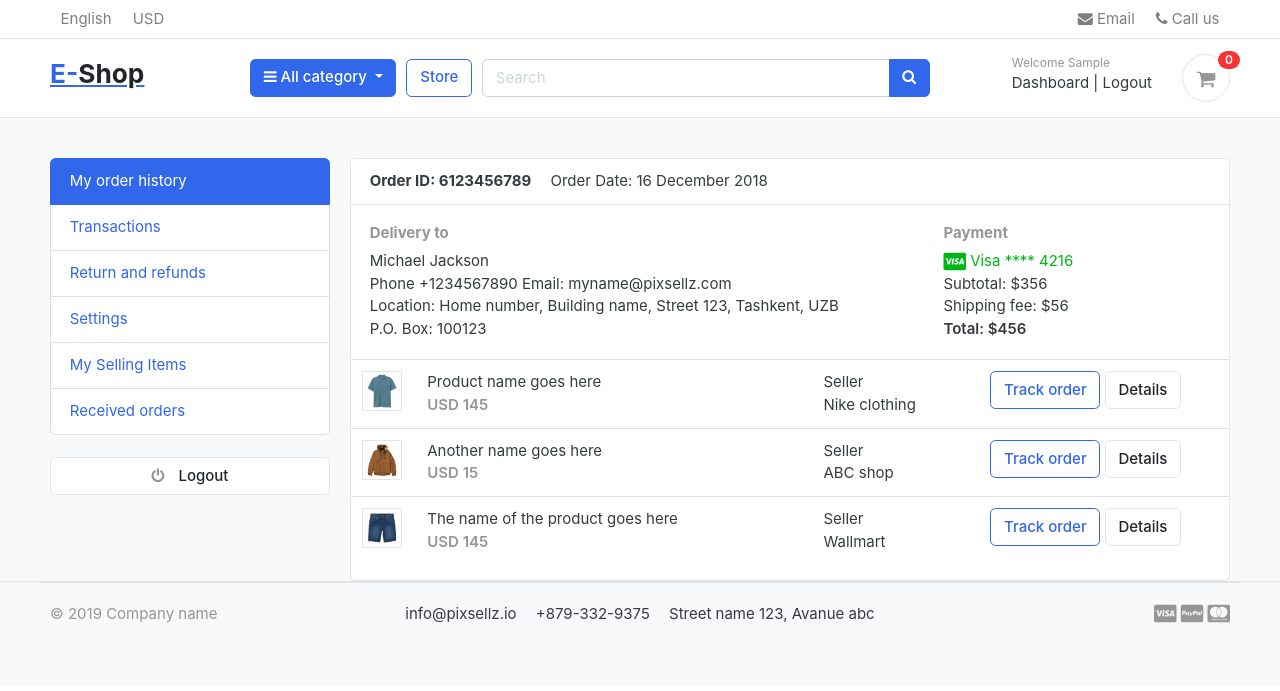
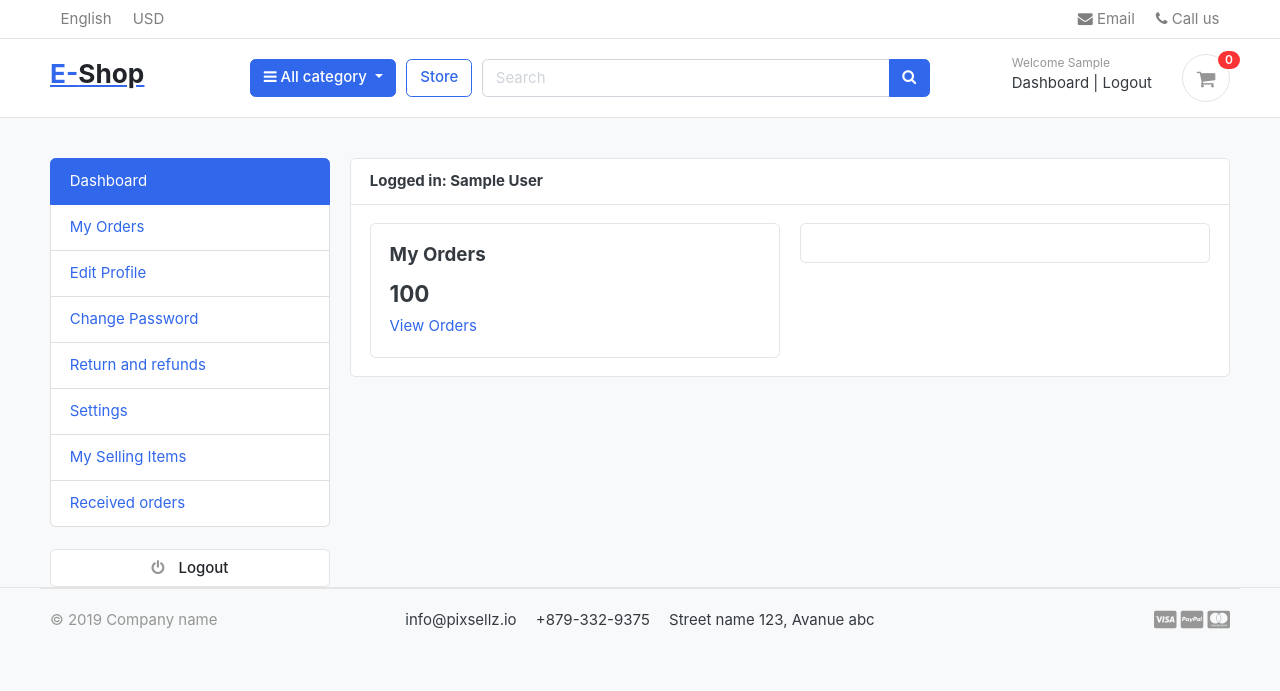
Before and after one commit to SantoshRaj007/python-proj, a Django app: page /accounts/ in a window 1280 px wide. Shown: the top 691 px of the page. Run offline with Django 5.2, Linux system fonts and the light colour scheme; the visitor is signed in with stand-in values (Sample User, id 1); data that the repository does not hold is empty; some libraries are stand-ins or nearby versions; some web fonts are replaced.

Commit message:
working on dashboard

```diff
--- a/templates/accounts/dashboard.html
+++ b/templates/accounts/dashboard.html
@@ -7,87 +7,33 @@
     {% include 'includes/alerts.html' %}
     <div class="container">
         <div class="row">
-            <aside class="col-md-3">
-                <ul class="list-group">
-                    <a class="list-group-item active" href="#"> My order history </a>
-                    <a class="list-group-item" href="#"> Transactions </a>
-                    <a class="list-group-item" href="#"> Return and refunds </a>
-                    <a class="list-group-item" href="#">Settings </a>
-                    <a class="list-group-item" href="#"> My Selling Items </a>
-                    <a class="list-group-item" href="#"> Received orders </a>
-                </ul>
-                <br>
-                <a class="btn btn-light btn-block" href="{% url 'logout' %}"> <i class="fa fa-power-off"></i> <span class="text">Logout</span> </a>
-            </aside>
+            {% include 'includes/dashboard_sidebar.html' %}
             <main class="col-md-9">
                 <article class="card">
                     <header class="card-header">
-                        <strong class="d-inline-block mr-3">Order ID: 6123456789</strong>
-                        <span>Order Date: 16 December 2018</span>
+                        <strong class="d-inline-block mr-3">Logged in: {{ user.full_name}}</strong>
                     </header>
                     <div class="card-body">
                         <div class="row">
-                            <div class="col-md-8">
-                                <h6 class="text-muted">Delivery to</h6>
-                                <p>Michael Jackson <br>
-                                    Phone +1234567890 Email: myname@pixsellz.com <br>
-                                    Location: Home number, Building name, Street 123, Tashkent, UZB <br>
-                                    P.O. Box: 100123
-                                </p>
+                            <div class="col-md-6">
+                                <div class="card">
+                                    <div class="card-body">
+                                        <h5 class="card-title">My Orders</h5>
+                                        <h4>100</h4>
+                                        <a href="">View Orders</a>
+                                    </div>
+                                </div>
                             </div>
-                            <div class="col-md-4">
-                                <h6 class="text-muted">Payment</h6>
-                                <span class="text-success">
-                                    <i class="fab fa-lg fa-cc-visa"></i>
-                                    Visa **** 4216
-                                </span>
-                                <p>Subtotal: $356 <br>
-                                    Shipping fee: $56 <br>
-                                    <span class="b">Total: $456 </span>
-                                </p>
+                            <div class="col-md-6">
+                                <div class="card">
+                                    <div class="card-body">
+
+                                    </div>
+                                </div>
                             </div>
                         </div>
                     </div>
-                    <div class="table-responsive">
-                        <table class="table table-hover">
-                            <tr>
-                                <td width="65">
-                                    <img src="{% static 'images/items/1.jpg' %}" class="img-xs border">
-                                </td>
-                                <td>
-                                    <p class="title mb-0">Product name goes here </p>
-                                    <var class="price text-muted">USD 145</var>
-                                </td>
-                                <td> Seller <br> Nike clothing </td>
-                                <td width="250"> <a href="#" class="btn btn-outline-primary">Track order</a> <a href="#"
-                                        class="btn btn-light"> Details </a> </td>
-                            </tr>
-                            <tr>
-                                <td>
-                                    <img src="{% static 'images/items/2.jpg' %}" class="img-xs border">
-                                </td>
-                                <td>
-                                    <p class="title mb-0">Another name goes here </p>
-                                    <var class="price text-muted">USD 15</var>
-                                </td>
-                                <td> Seller <br> ABC shop </td>
-                                <td> <a href="#" class="btn btn-outline-primary">Track order</a> <a href="#"
-                                        class="btn btn-light"> Details </a> </td>
-                            </tr>
-                            <tr>
-                                <td>
-                                    <img src="{% static 'images/items/3.jpg' %}" class="img-xs border">
-                                </td>
-                                <td>
-                                    <p class="title mb-0">The name of the product goes here </p>
-                                    <var class="price text-muted">USD 145</var>
-                                </td>
-                                <td> Seller <br> Wallmart </td>
-                                <td> <a href="#" class="btn btn-outline-primary">Track order</a> <a href="#"
-                                        class="btn btn-light"> Details </a> </td>
-                            </tr>
-                        </table>
-                    </div>
+
                 </article>
             </main>
         </div>
--- /dev/null
+++ b/templates/includes/dashboard_sidebar.html
@@ -0,0 +1,14 @@
+<aside class="col-md-3">
+    <ul class="list-group">
+        <a class="list-group-item active" href="#"> Dashboard </a>
+        <a class="list-group-item" href="#"> My Orders </a>
+        <a class="list-group-item" href="#"> Edit Profile </a>
+        <a class="list-group-item" href="#"> Change Password </a>
+        <a class="list-group-item" href="#"> Return and refunds </a>
+        <a class="list-group-item" href="#">Settings </a>
+        <a class="list-group-item" href="#"> My Selling Items </a>
+        <a class="list-group-item" href="#"> Received orders </a>
+    </ul>
+    <br>
+    <a class="btn btn-light btn-block" href="{% url 'logout' %}"> <i class="fa fa-power-off"></i> <span class="text">Logout</span> </a>
+</aside>
```
